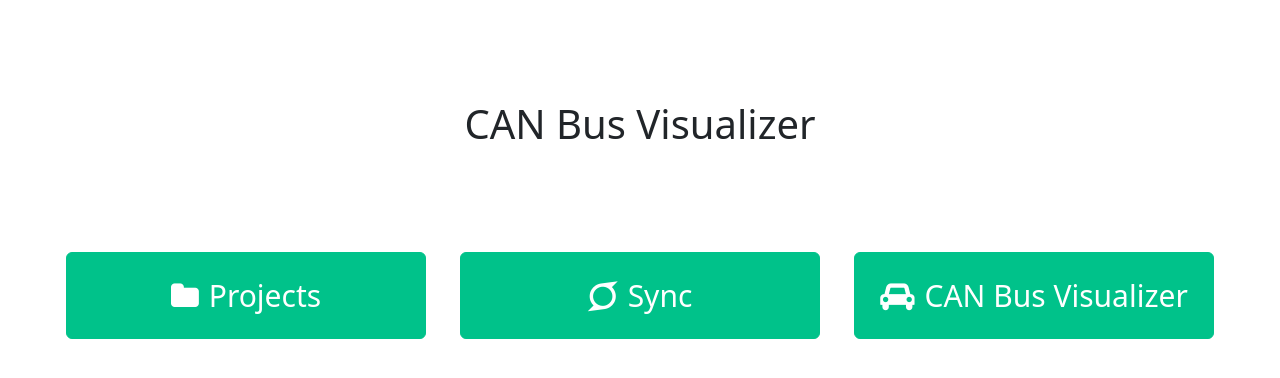
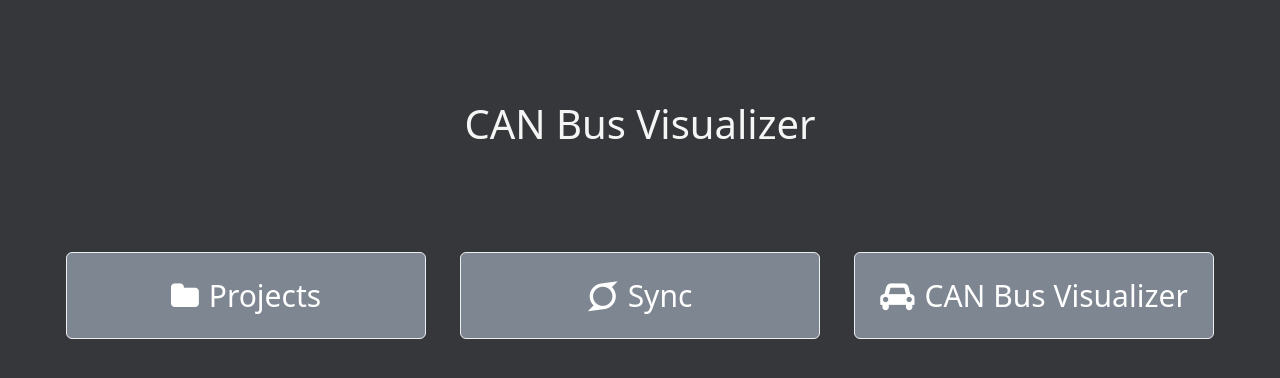
Before and after one commit to matchagreen/CS4311_G6_CAN_Bus_Visualizer_Front-End, a React (Create React App) app: page / in a window 1280 px wide. Shown: the top 378 px of the page. Built offline with nearby package versions, Linux system fonts and the light colour scheme; the HTML template or start-up script is replaced by a standard one.

Commit message:
add styling to landing page

```diff
--- a/src/entrypoint/index.css
+++ b/src/entrypoint/index.css
@@ -1,10 +1,14 @@
 div.task {
     margin: 0px 40px;
+
 }
+
+
 
 h1.task-title {
     margin: 100px 0px;
     text-align: center;
+    color: whitesmoke;
 }
 
 div.task-buttons {
@@ -15,9 +19,9 @@ div.task-buttons {
 }
 
 .task-buttons .btn-primary, .task-buttons .btn-primary:hover, .task-buttons.btn-primary:active, .task-buttons .btn-primary:visited {
-    background-color:#00c28a  !important;
+    background-color:#7d8691  !important;
     color: white !important;
-    border-color: #00c28a !important;
+    border-color: #edeff3 !important;
     padding: 20px;
     font-size: 30px;
     margin: 4px 2px;
--- a/src/index.css
+++ b/src/index.css
@@ -5,6 +5,9 @@ body {
     sans-serif;
   -webkit-font-smoothing: antialiased;
   -moz-osx-font-smoothing: grayscale;
+  background-color:#35373b;
+  background-color:#35373b !important;
+
 }
 
 code {
--- a/src/pageNotFound/index.css
+++ b/src/pageNotFound/index.css
@@ -6,6 +6,10 @@ h1.oops {
 h1.not-found {
     margin: 0px 40px;
 
+}
+
+div.errors{
+    color: whitesmoke;
 }
 
 p.error-reason{
--- a/src/pageNotFound/index.tsx
+++ b/src/pageNotFound/index.tsx
@@ -22,7 +22,7 @@ const PageNotFound= () =>{
     }
 
     return (
-        <div>
+        <div className='errors'>
             <h1 className='oops'>Oops!</h1>
             <h1 className='not-found'>Page Not Found</h1>
             <div className='space'></div>
```
